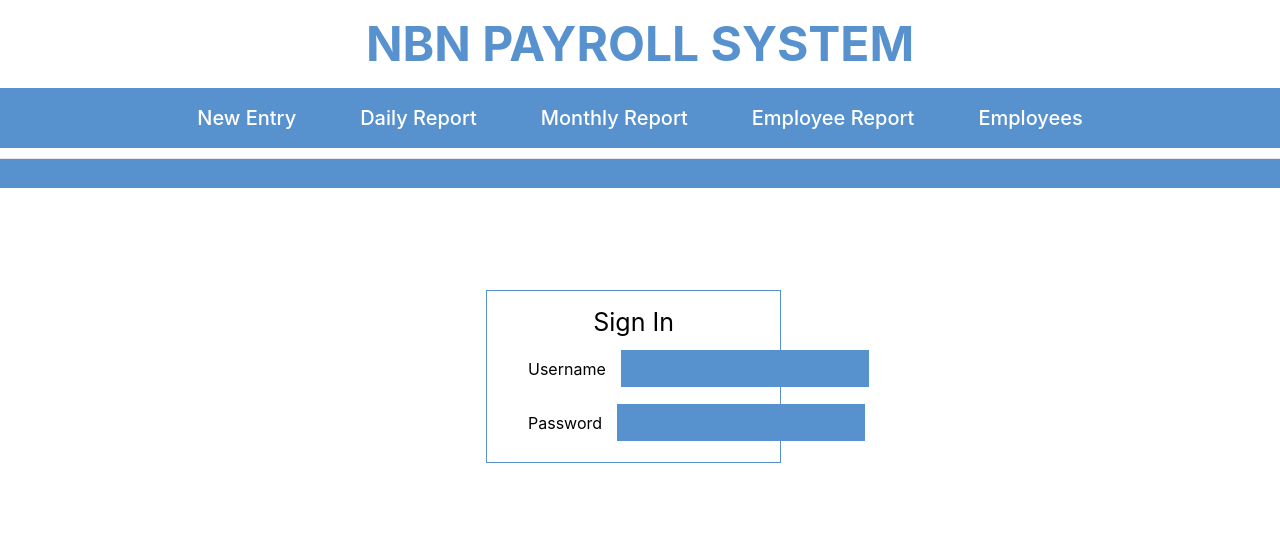
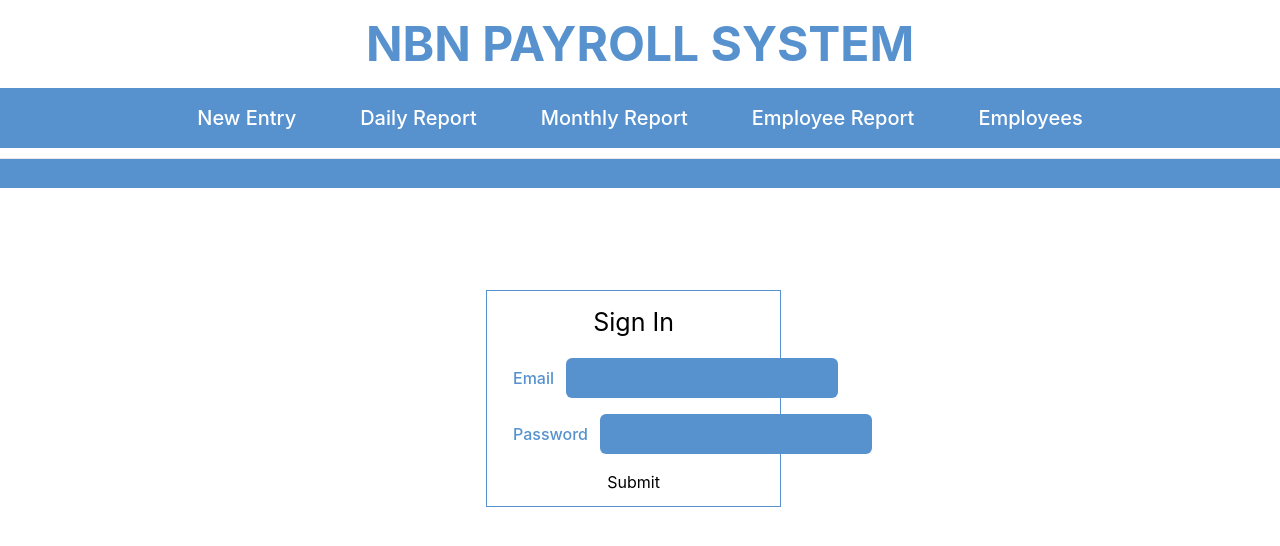
Before and after one commit to mustafa5762/nbn-payroll-frontend, a React (Create React App) app: page /l in a window 1280 px wide. Shown: the top 546 px of the page. Built offline with nearby package versions, Linux system fonts and the light colour scheme.

Commit message:
some changes

```diff
--- a/package.json
+++ b/package.json
@@ -8,6 +8,7 @@
     "@testing-library/user-event": "^13.5.0",
     "axios": "^1.5.0",
     "date-fns": "^2.30.0",
+    "js-cookie": "^3.0.5",
     "react": "^18.2.0",
     "react-dom": "^18.2.0",
     "react-router-dom": "^6.16.0",
--- a/src/App.js
+++ b/src/App.js
@@ -10,25 +10,31 @@ import Navbar from './components/Navbar';
 import UpdateEmployee from './screens/UpdatEmployee';
 import Dashboard from './screens/Dashboard';
 import Login from './screens/Login';
+import Cookies from 'js-cookie';
 
 
 function App() {
+  const username = Cookies.get('username');
+  const accessToken = Cookies.get('accessToken');
+
+  const isLoggedIn = !!accessToken; // Check if the user is logged in
+
   return (
     <div className="App">
       <Router>
         <Navbar/>
         <Routes>
-        <Route path="/l" element={<Login/>}/>
+        <Route path="/l" element={<Login isLoggedIn={isLoggedIn}/>}/>
 
         <Route path="/" element={<Dashboard/>}/>
-          <Route path="/daily_report" element={<DailyReport/>}/>
-          <Route path="/monthly_report" element={<MonthlyReport/>}/>
-          <Route path='/employee_report' element={<EmployeeReport/>}/>
-          <Route path='/employees' element={<Employees/>}/>
-          <Route path='/new_entry' element={<NewEntry/>}/>
-          <Route path='/new_employee' element={<NewEmployee/>}/>
-          <Route path='/edit_entry/:id' element={<UpdateEntry/>}/>
-          <Route path='/edit_employee/:id' element={<UpdateEmployee/>}/>
+          <Route path="/daily_report" element={<DailyReport isLoggedIn={isLoggedIn}/>}/>
+          <Route path="/monthly_report" element={<MonthlyReport isLoggedIn={isLoggedIn}/>}/>
+          <Route path='/employee_report' element={<EmployeeReport isLoggedIn={isLoggedIn}/>}/>
+          <Route path='/employees' element={<Employees isLoggedIn={isLoggedIn}/>}/>
+          <Route path='/new_entry' element={<NewEntry isLoggedIn={isLoggedIn}/>}/>
+          <Route path='/new_employee' element={<NewEmployee isLoggedIn={isLoggedIn}/>}/>
+          <Route path='/edit_entry/:id' element={<UpdateEntry isLoggedIn={isLoggedIn}/>}/>
+          <Route path='/edit_employee/:id' element={<UpdateEmployee isLoggedIn={isLoggedIn}/>}/>
         </Routes>
       </Router>
     </div>
--- a/src/components/EmployeeReportTable.jsx
+++ b/src/components/EmployeeReportTable.jsx
@@ -70,10 +70,13 @@ function DataTable({ data, onEditClick }) {
                 {entry.workingHours}
               </td>
               <td className="px-2 py-2 w-auto border-b border-[#5792cf] text-[#5792cf] border-r">
-                {entry.total}
+                {entry.ratePerHour * entry.workingHours}
               </td>
               <td className="px-2 py-2 w-auto border-b border-[#5792cf] text-[#5792cf] border-r">
-                {entry.overtime}
+                {/* Filter the true values from overtimeOptions and join them with a comma */}
+                {Object.keys(entry.overtimeOptions)
+                  .filter((key) => entry.overtimeOptions[key] === true)
+                  .join(', ')}
               </td>
               <td className="px-2 py-2 w-auto border-b border-[#5792cf] text-[#5792cf] border-r">
                 {entry.otCalculation}
@@ -88,7 +91,7 @@ function DataTable({ data, onEditClick }) {
                 {entry.otherAllowances}
               </td>
               <td className="px-2 py-2 w-auto border-b border-[#5792cf] text-[#5792cf] border-r">
-                {entry.grandTotal}
+              {(entry.ratePerHour * entry.workingHours) + entry.otCalculation + entry.driving + entry.sickness + entry.otherAllowances}
               </td>
               <td className="px-2 py-2 w-auto border-b border-[#5792cf] text-[#5792cf] border-r">
                 {entry.description}
--- a/src/components/MonthlyTable.jsx
+++ b/src/components/MonthlyTable.jsx
@@ -49,7 +49,7 @@ function DataTable({ data, onEditClick }) {
                 {entry.workingHours}
               </td>
               <td className="px-2 py-2 w-auto border-b border-[#5792cf] text-[#5792cf] border-r">
-                {entry.total}
+              {entry.ratePerHour * entry.workingHours}
               </td>
               <td className="px-2 py-2 w-auto border-b border-[#5792cf] text-[#5792cf] border-r">
                 {entry.otCalculation}
@@ -64,7 +64,7 @@ function DataTable({ data, onEditClick }) {
                 {entry.otherAllowances}
               </td>
               <td className="px-2 py-2 w-auto border-b border-[#5792cf] text-[#5792cf] border-r">
-                {entry.grandTotal}
+              {(entry.ratePerHour * entry.workingHours) + entry.otCalculation + entry.driving + entry.sickness + entry.otherAllowances}
               </td>
             </tr>
           ))}
--- a/src/components/Table.jsx
+++ b/src/components/Table.jsx
@@ -71,10 +71,13 @@ function DataTable({ data, onEditClick }) {
                 {entry.workingHours}
               </td>
               <td className="px-2 py-2 w-auto border-b border-[#5792cf] text-[#5792cf] border-r">
-                {entry.total}
+                {entry.ratePerHour * entry.workingHours}
               </td>
               <td className="px-2 py-2 w-auto border-b border-[#5792cf] text-[#5792cf] border-r">
-                {entry.overtime}
+                {/* Filter the true values from overtimeOptions and join them with a comma */}
+                {Object.keys(entry.overtimeOptions)
+                  .filter((key) => entry.overtimeOptions[key] === true)
+                  .join(', ')}
               </td>
               <td className="px-2 py-2 w-auto border-b border-[#5792cf] text-[#5792cf] border-r">
                 {entry.otCalculation}
@@ -89,7 +92,7 @@ function DataTable({ data, onEditClick }) {
                 {entry.otherAllowances}
               </td>
               <td className="px-2 py-2 w-auto border-b border-[#5792cf] text-[#5792cf] border-r">
-                {entry.grandTotal}
+              {(entry.ratePerHour * entry.workingHours) + entry.otCalculation + entry.driving + entry.sickness + entry.otherAllowances}
               </td>
               <td className="px-2 py-2 w-auto border-b border-[#5792cf] text-[#5792cf] border-r">
                 {entry.description}
--- a/src/screens/AddNewEmployee.jsx
+++ b/src/screens/AddNewEmployee.jsx
@@ -1,8 +1,9 @@
 import React, { useState } from 'react';
 import TextField from '../components/Textfield';
 import instance from '../axios';
+import { Navigate } from 'react-router-dom';
 
-function NewEmployee() {
+function NewEmployee({isLoggedIn}) {
   // State variables
   const [username, setUsername] = useState("");
   const [date, setDate] = useState("");
@@ -34,7 +35,7 @@ function NewEmployee() {
       jobStartDate: new Date(date).toISOString(), // Convert date to ISO format
       employeeName: username,
       jobDesignation,
-      employeeID: "sad"
+      employeeID: Math.random()
     };
 
     try {
@@ -79,6 +80,11 @@ function NewEmployee() {
   };
 
   // JSX return
+
+  if (!isLoggedIn) {
+    return <Navigate to="/" replace />;
+  }
+
   return (
     <div>
       <div className="flex flex-col items-center justify-center mt-40">
--- a/src/screens/Login/index.js
+++ b/src/screens/Login/index.js
@@ -1,26 +1,116 @@
-import "./index.css"
+import React, { useState } from "react";
+import "./index.css";
+import TextField from "../../components/Textfield";
+import instance from "../../axios";
+import Cookies from 'js-cookie';
+import { Navigate } from "react-router-dom";
 
-const Login = () => {
+const Login = ({isLoggedIn}) => {
+  // State to store the email input value
+  const [email, setEmail] = useState("");
 
+  // State to store the password input value
+  const [password, setPassword] = useState("");
+  const [loading, setloading] = useState(false)
+  const [errore, setErrore] = useState(null);
 
+  // Function to handle email input changes
+  const handleEmailChange = (event) => {
+    setEmail(event.target.value);
+  };
 
-    return (
-        <div style={{display: "block"}}>
-        <hr />
-        <div className="login">
-           <div className="heading"><h1>Sign In</h1></div>
-            <div className="label">
-                <h5>Username</h5>
-                <input  />
-            </div>
+  // Function to handle password input changes
+  const handlePasswordChange = (event) => {
+    setPassword(event.target.value);
+  };
 
-            <div className="label">
-                <h5>Password</h5>
-                <input  />
-            </div>
-         </div>
+  // Function to handle form submission
+  const handleSubmit = async (event) => {
+    event.preventDefault();
+    setloading(true)
+
+    if (!email || !password) {
+        setErrore("All fields are required.");
+        setloading(false);
+        return;
+      }
+
+    const data = {
+        email,
+        password
+    }
+
+    try {
+        // Make a POST request using Axios
+        const response = await instance.post('/login', data);
+
+        // Check if the request was successful
+        if (response.status === 200) {
+          setErrore(null);
+          Cookies.set('accessToken', response.data.token, { secure: true, expires: 1, path: '/' });
+          Cookies.set('username', response.data.user, { secure: true, expires: 1, path: '/' });
+          setloading(false)
+          window.location = '/'
+        } else {
+          setErrore('An error occurred while submitting the form.');
+          setloading(false)
+        }
+      } catch (error) {
+        if (error.response) {
+          // The request was made and the server responded with a status code
+          // that falls out of the range of 2xx (e.g., 4xx or 5xx)
+          setErrore(error.response.data.message);
+          setloading(false)
+        } else if (error.request) {
+          // The request was made but no response was received
+          setErrore('No response received from the server. Please try again later.');
+          setloading(false)
+        } else {
+          // Something happened in setting up the request
+          setErrore('An error occurred while making the request.');
+          setloading(false)
+        }
+      }
+  };
+
+  if (isLoggedIn) {
+    return <Navigate to="/" replace />;
+  }
+
+  return (
+    <div style={{ display: "block" }}>
+      <hr />
+      <div className="login">
+        <div className="flex flex-col space-y-4">
+          <div className="heading">
+            <h1>Sign In</h1>
+          </div>
+          <form className="flex flex-col space-y-4" onSubmit={handleSubmit}>
+          {errore && <p className="error">{errore}</p>}
+            <TextField
+              style="fill"
+              label="Email"
+              type="text"
+              value={email}
+              onChange={handleEmailChange}
+            />
+            <TextField
+              style="fill"
+              label="Password"
+              type="password"
+              value={password}
+              onChange={handlePasswordChange}
+            />
+            {loading ? (
+              <p>Loading...</p>
+            ) : (
+              <button type="submit">Submit</button>
+            )}
+          </form>
         </div>
-    )
-}
+      </div>
+    </div>
+  );
+};
 
 export default Login;
```
Also changed, not shown: src/screens/Dashboard/index.js (+36 -2 lines), 1 other file (tests, documents, lock files or other folders).
